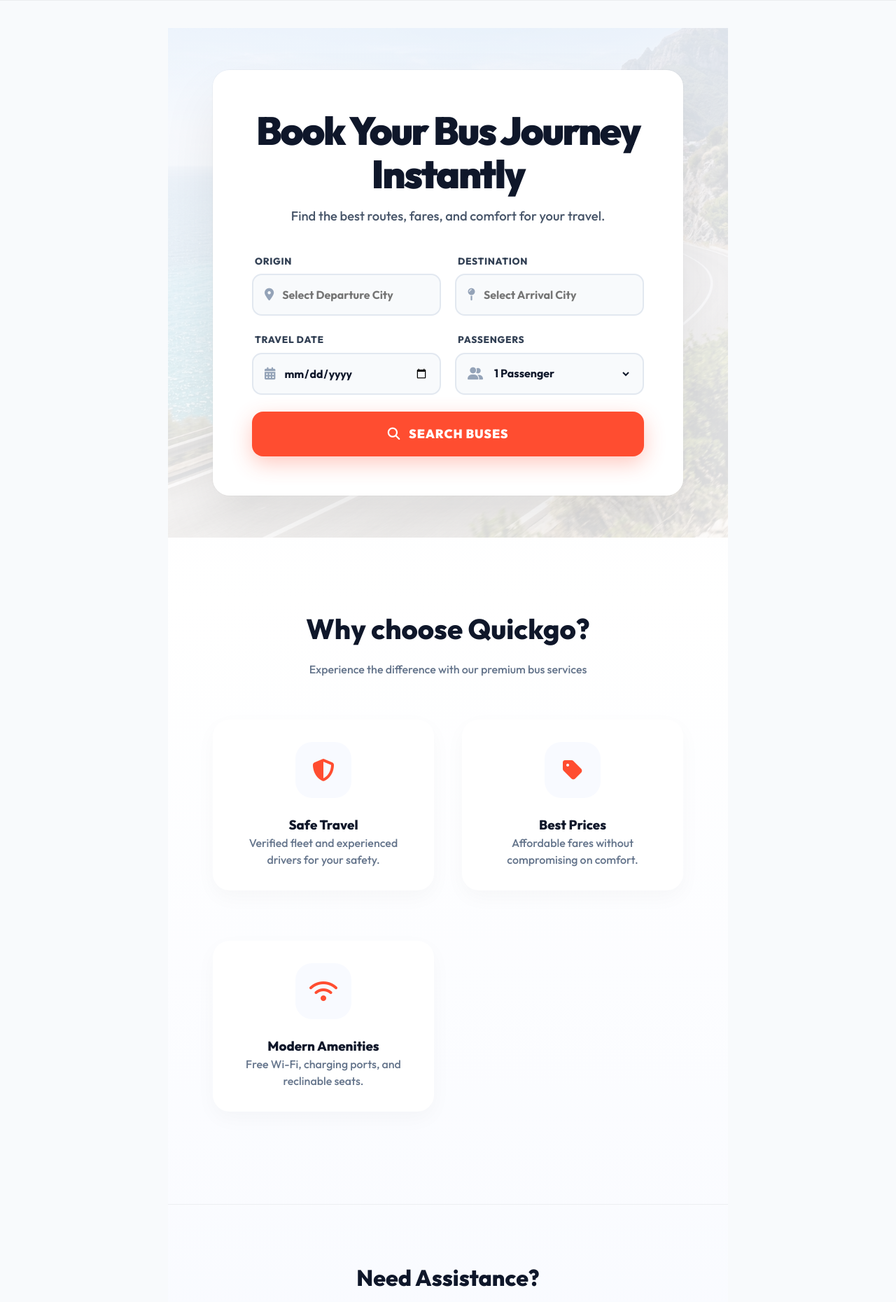
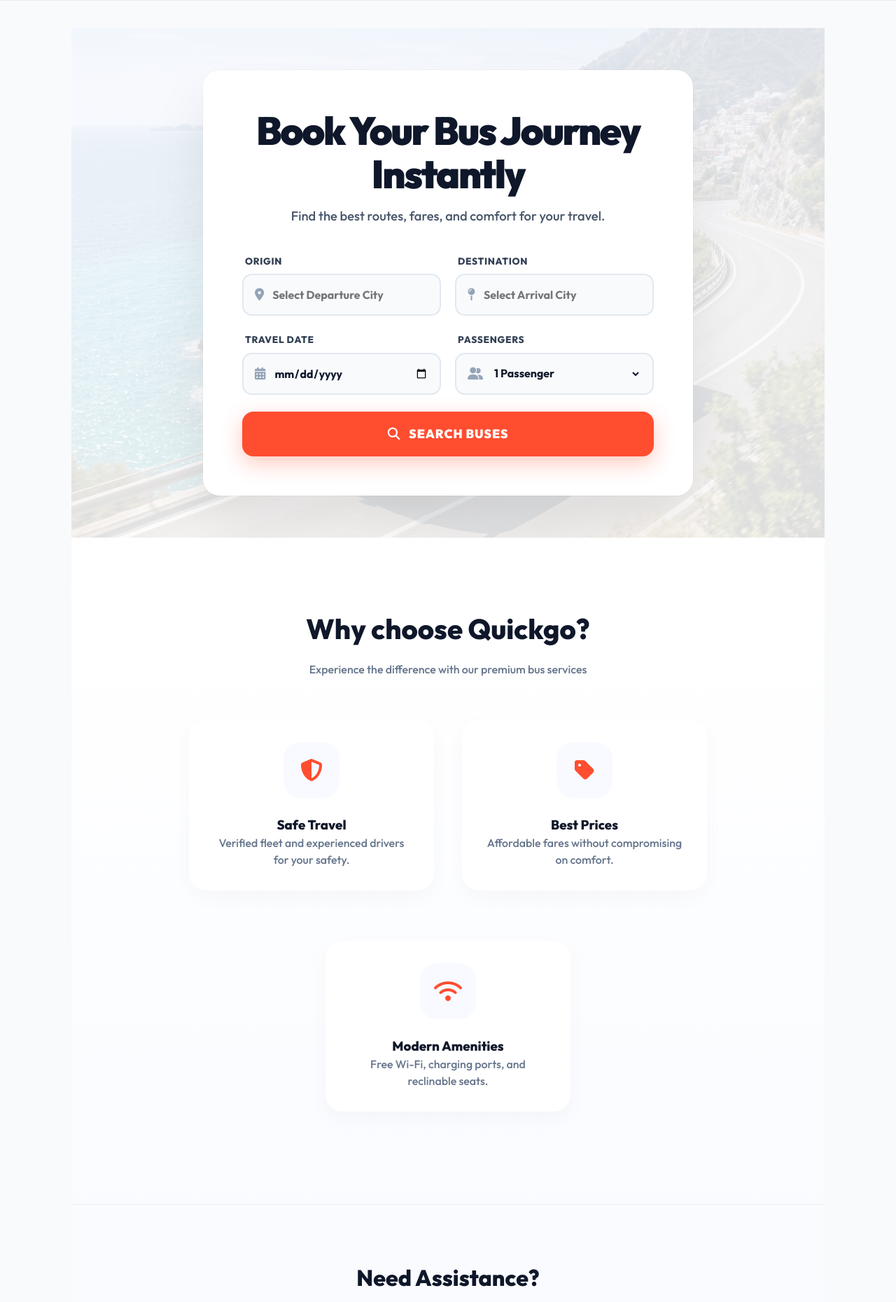
Before and after one commit to miyat0/bus_reservation_project., a Django app: page / in a window 1280 px wide. Shown: the part 88-1948 px from the top of the page at 70% size. Run offline with Django 5.2, Linux system fonts and the light colour scheme; data comes from the database, SQL or seed files in the repository.

Commit message:
Fix third card centering using flexbox

```diff
--- a/admins/templates/admins/home.html
+++ b/admins/templates/admins/home.html
@@ -238,22 +238,22 @@
             <p class="muted-text">Experience the difference with our premium bus services</p>
         </div>
 
-        <div class="features-grid" style="display: grid; grid-template-columns: repeat(auto-fit, minmax(280px, 1fr)); gap: 40px;">
-            <div class="card" style="text-align: center; border: none; background: #fff; box-shadow: 0 10px 30px rgba(0,0,0,0.03);">
+        <div class="features-grid" style="display: flex; flex-wrap: wrap; justify-content: center; gap: 40px;">
+            <div class="card" style="flex: 1 1 280px; max-width: 350px; text-align: center; border: none; background: #fff; box-shadow: 0 10px 30px rgba(0,0,0,0.03);">
                 <div style="width: 80px; height: 80px; background: #f8faff; border-radius: 24px; display: flex; align-items: center; justify-content: center; margin: 0 auto 24px; color: var(--primary-orange); font-size: 2rem;">
                     <i class="fas fa-shield-halved"></i>
                 </div>
                 <h3>Safe Travel</h3>
                 <p class="muted-text">Verified fleet and experienced drivers for your safety.</p>
             </div>
-            <div class="card" style="text-align: center; border: none; background: #fff; box-shadow: 0 10px 30px rgba(0,0,0,0.03);">
+            <div class="card" style="flex: 1 1 280px; max-width: 350px; text-align: center; border: none; background: #fff; box-shadow: 0 10px 30px rgba(0,0,0,0.03);">
                 <div style="width: 80px; height: 80px; background: #f8faff; border-radius: 24px; display: flex; align-items: center; justify-content: center; margin: 0 auto 24px; color: var(--primary-orange); font-size: 2rem;">
                     <i class="fas fa-tag"></i>
                 </div>
                 <h3>Best Prices</h3>
                 <p class="muted-text">Affordable fares without compromising on comfort.</p>
             </div>
-            <div class="card" style="text-align: center; border: none; background: #fff; box-shadow: 0 10px 30px rgba(0,0,0,0.03);">
+            <div class="card" style="flex: 1 1 280px; max-width: 350px; text-align: center; border: none; background: #fff; box-shadow: 0 10px 30px rgba(0,0,0,0.03);">
                 <div style="width: 80px; height: 80px; background: #f8faff; border-radius: 24px; display: flex; align-items: center; justify-content: center; margin: 0 auto 24px; color: var(--primary-orange); font-size: 2rem;">
                     <i class="fas fa-wifi"></i>
                 </div>
```
